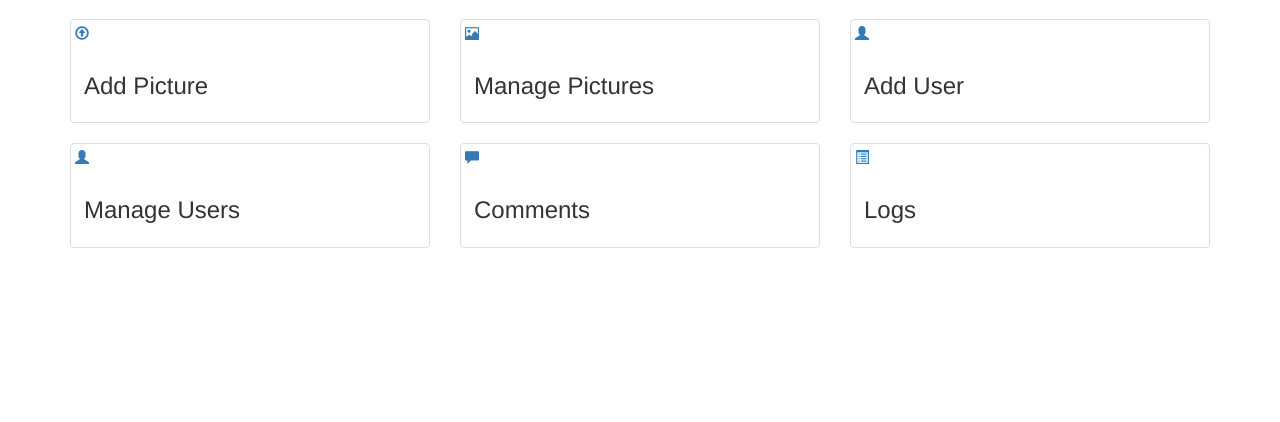
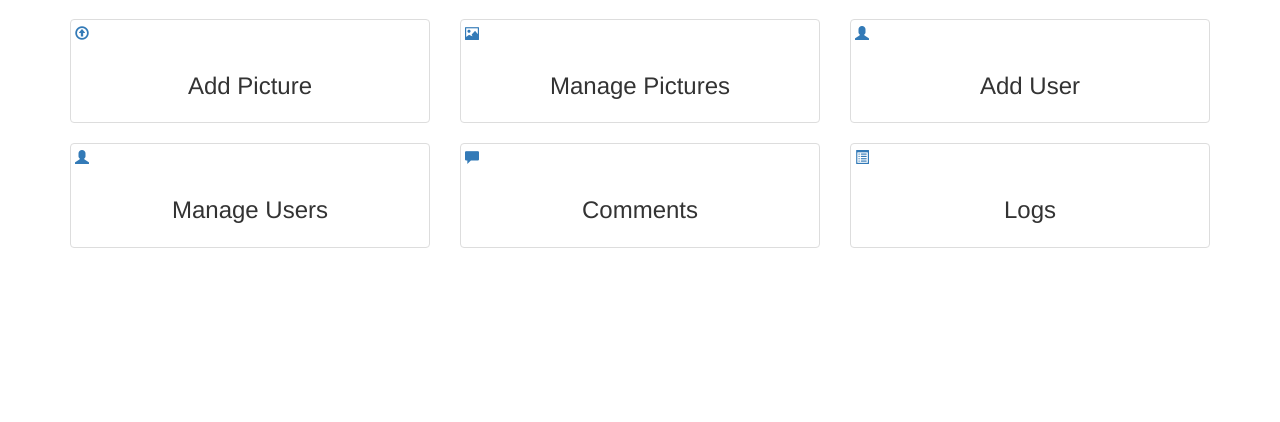
Before and after one commit to shubhamoy/photolia, a PHP site: page /admin/index.php in a window 1280 px wide. Shown: the part 51-473 px from the top of the page. Run offline with PHP 8.4, Linux system fonts and the light colour scheme; the visitor is signed in with stand-in values (Sample User, id 1); data that the repository does not hold is empty; some libraries are stand-ins or nearby versions.

Commit message:
Fix class name

```diff
--- a/public/admin/index.php
+++ b/public/admin/index.php
@@ -7,7 +7,7 @@
 			    	<div class="thumbnail">
 			      		<span class="glyphicon glyphicon-upload button-glyph" aria-hidden="true"></span>
 			      		<div class="caption">
-			        		<h3 class="center-text">Add Picture</h3>
+			        		<h3 class="text-center">Add Picture</h3>
 			      		</div>
 			    	</div>
 			    </a>
@@ -17,7 +17,7 @@
 			    	<div class="thumbnail">
 			      		<span class="glyphicon glyphicon-picture button-glyph" aria-hidden="true"></span>
 			      		<div class="caption">
-			        		<h3 class="center-text">Manage Pictures</h3>
+			        		<h3 class="text-center">Manage Pictures</h3>
 			      		</div>
 			    	</div>
 			    </a>
@@ -27,7 +27,7 @@
 			    	<div class="thumbnail">
 			      		<span class="glyphicon glyphicon-user button-glyph" aria-hidden="true"></span>
 			      		<div class="caption">
-			        		<h3 class="center-text">Add User</h3>
+			        		<h3 class="text-center">Add User</h3>
 			      		</div>
 			    	</div>
 			    </a>
@@ -39,7 +39,7 @@
 						<div class="thumbnail">
 							<span class="glyphicon glyphicon-user button-glyph" aria-hidden="true"></span>
 							<div class="caption">
-								<h3 class="center-text">Manage Users</h3>
+								<h3 class="text-center">Manage Users</h3>
 							</div>
 						</div>
 					</a>
@@ -49,7 +49,7 @@
 						<div class="thumbnail">
 							<span class="glyphicon glyphicon-comment button-glyph" aria-hidden="true"></span>
 							<div class="caption">
-								<h3 class="center-text">Comments</h3>
+								<h3 class="text-center">Comments</h3>
 							</div>
 						</div>
 					</a>
@@ -59,7 +59,7 @@
 						<div class="thumbnail">
 							<span class="glyphicon glyphicon-list-alt button-glyph" aria-hidden="true"></span>
 							<div class="caption">
-								<h3 class="center-text">Logs</h3>
+								<h3 class="text-center">Logs</h3>
 							</div>
 						</div>
 					</a>
```
